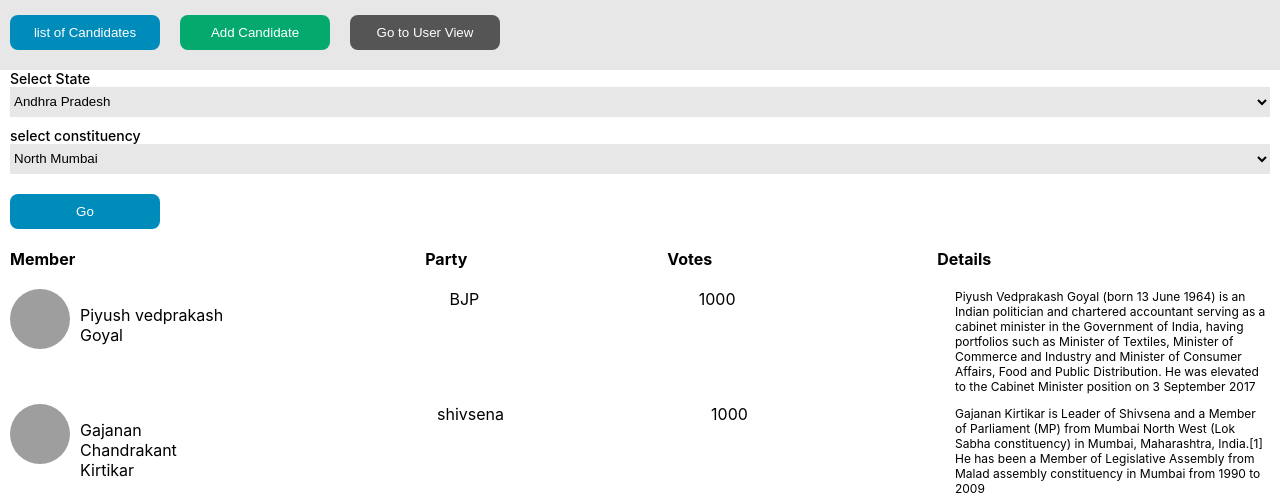
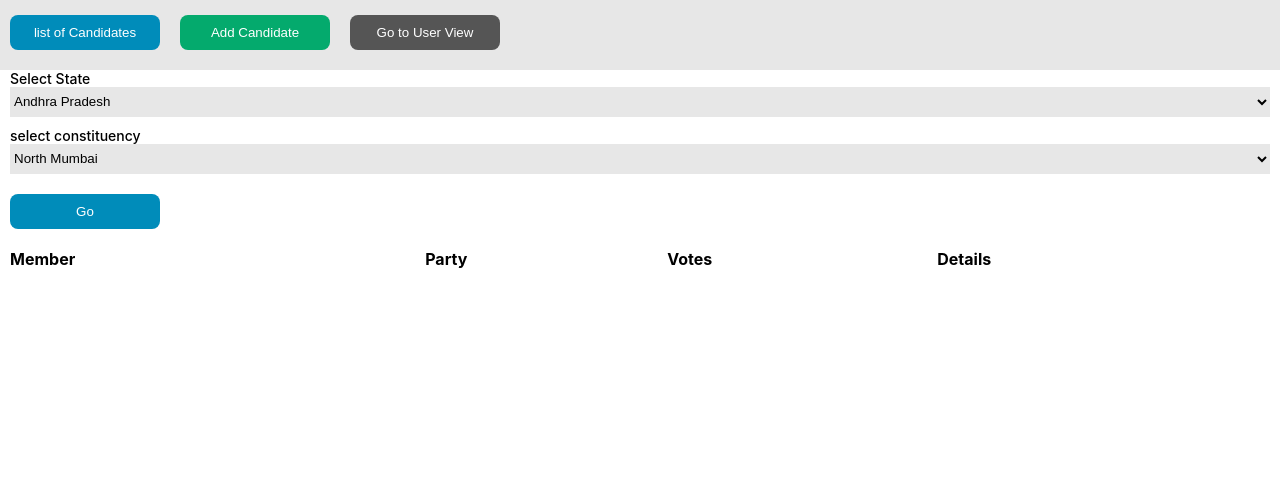
Before and after one commit to MachunuruSreenivasulaRedd/mpcatalogue, a React (Create React App) app: page / in a window 1280 px wide. Both pictures are taken after a click on the button "list of Candidates". Shown: the part 297-800 px from the top of the page. Built offline with nearby package versions, Linux system fonts and the light colour scheme; grey boxes are pictures that could not be loaded.

Commit message:
changesadded

```diff
--- a/src/App.js
+++ b/src/App.js
@@ -15,8 +15,7 @@ const List=[
   youtube:"",
   X:"",
   symbol:"https://upload.wikimedia.org/wikipedia/commons/thumb/1/1e/Bharatiya_Janata_Party_logo.svg/270px-Bharatiya_Janata_Party_logo.svg.png",
-  summary:"Piyush Vedprakash Goyal (born 13 June 1964) is an Indian politician and chartered accountant serving as a cabinet minister in the Government of India, having portfolios such as Minister of Textiles, Minister of Commerce and Industry and Minister of Consumer Affairs, Food and Public Distribution. He was elevated to the Cabinet Minister position on 3 September 2017"
-
+  summary:"Piyush Vedprakash Goyal (born 13 June 1964) is an Indian politician and chartered accountant serving as a cabinet minister in the Government of India, having portfolios such as Minister of Textiles, Minister of Commerce and Industry and Minister of Consumer Affairs, Food and Public Distribution. He was elevated to the Cabinet Minister position on 3 September 2017 from Maharashtra"
 },
 {
   key:2,
--- a/src/components/Admin/index.js
+++ b/src/components/Admin/index.js
@@ -4,7 +4,7 @@ import './index.css'
 import ListContext from '../../context/ListContext'
 
 
-const states=["Andhra Pradesh","Arunachal Pradesh","Assam","Bihar","Chattisgarh","Goa","Gujarat","Haryana","Himachal Pradesh","Jharkhand","Karnataka","Kerala" ,"madhya Pradesh","Maharastra","Manipur","Meghalaya","Mizoram","Nagaland","Odisha","Punjab","Rajasthan","Sikkim","Tamilnadu","Telangana","Tripura","UttarPradesh","Uttarakhand","WestBengal","Andaman and NicobarIslands","chandigarh","Lakshadweeep","Dadra and Nagar Haveli and Daman and Diu","Delhi","puducherry","Ladakh"]
+const states=["Andhra Pradesh","Arunachal Pradesh","Assam","Bihar","Chattisgarh","Goa","Gujarat","Haryana","Himachal Pradesh","Jharkhand","Karnataka","Kerala" ,"madhya Pradesh","Maharashtra","Manipur","Meghalaya","Mizoram","Nagaland","Odisha","Punjab","Rajasthan","Sikkim","Tamilnadu","Telangana","Tripura","UttarPradesh","Uttarakhand","WestBengal","Andaman and NicobarIslands","chandigarh","Lakshadweeep","Dadra and Nagar Haveli and Daman and Diu","Delhi","puducherry","Ladakh"]
 function Admin() {
     const [isUserActive, setUserActive] = useState(false)
     const [isAdd, setCandidate] = useState(false)
@@ -20,6 +20,7 @@ function Admin() {
     const [X, setX] = useState("")
     const [instagram, setinsta] = useState("")
     const [showList,setList]= useState(false)
+    const [filteredList,setFilteredList]=useState([])
     const addCandidate = () => {
         setCandidate(!isAdd)
     }
@@ -29,11 +30,20 @@ function Admin() {
     const listCandidates = () => {
         setList(!showList)
     }
-    const getCandidates = () => {}
     return (
         <ListContext.Consumer>
             {value => {
                 const { mpList, onAddCandidate } = value
+                const search=`${state}`
+                const getCandidates = () => {
+                    const list = mpList.filter(item => item.summary.includes(search))
+                    if(list.length> 0){
+                    setFilteredList([...filteredList, list])
+                    }
+                    else{
+                        setFilteredList([])
+                    }
+                }
                 const key = mpList.length
                 return (
                     <div>
@@ -50,7 +60,7 @@ function Admin() {
                             <div className={showList ? 'showList':'hideList'} >
                             <div className='input'>
                                         <label htmlFor="states" className='selection'>Select State</label>
-                                        <select value={state} id="state" onSelect={e => setState(e.target.value)}>
+                                        <select value={state} id="state" onChange={e => setState(e.target.value)}>
                                             {states.map(item => (
                                                 <option value={item}>{item}</option>
                                             ))}
@@ -58,7 +68,7 @@ function Admin() {
                                     </div>
                                     <div className='input'>
                                         <label htmlFor='constituency' className='selection'>select constituency</label>
-                                        <select value={constituency} id="constituency" onSelect={e => setconstituency(e.target.value)}>
+                                        <select value={constituency} id="constituency" onChange={e => setconstituency(e.target.value)}>
                                             <option value="North Mumbai">North Mumbai</option>
                                             <option value="Maharastra">Maharashtra</option>
                                             <option value="Mumbai North-East">Mumbai North-East</option>
@@ -68,15 +78,17 @@ function Admin() {
                                             <option value="Mumbai South">Mumbai South</option>
                                         </select>
                                     </div>
-                                    <button  className='goBtn' type="button" onClick={()=> getCandidates}>Go </button>
+                                    <button  className='goBtn' type="button" onClick={e=> getCandidates(e)}>Go </button>
                                     <div className='sections'>
                                         <div className='section'>Member</div>
                                         <div className='section'>Party</div>
                                         <div className='section1'>Votes</div>
                                         <div className='section2'>Details</div>
                                     </div>
+                                    {filteredList.length > 0 &&
                                 <div className='contentContainer'>
-                                    {mpList.map(item=> (
+
+                                    {filteredList[0].map(item=> (
                                        <div id="itemSection">
                                         <div className='member'>
                                             <img src={item.image} alt={item.name} className='candidateImage' />
@@ -88,6 +100,7 @@ function Admin() {
                                     ))}
 
                                 </div>
+            }
 
                                 </div>
                             <div className={isAdd ? 'showForm' : 'hideForm'}>
@@ -97,7 +110,7 @@ function Admin() {
                                     </h1>
                                     <div className='input'>
                                         <label htmlFor="states" className='selection'>Select State</label>
-                                        <select value={state} id="state" onSelect={e => setState(e.target.value)}>
+                                        <select value={state} id="state" onChange={e => setState(e.target.value)}>
                                             {states.map(item => (
                                                 <option value={item}>{item}</option>
                                             ))}
@@ -105,7 +118,7 @@ function Admin() {
                                     </div>
                                     <div className='input'>
                                         <label htmlFor='constituency' className='selection'>select constituency</label>
-                                        <select value={constituency} id="constituency" onSelect={e => setconstituency(e.target.value)}>
+                                        <select value={constituency} id="constituency" onChange={e => setconstituency(e.target.value)}>
                                             <option value="North Mumbai">North Mumbai</option>
                                             <option value="Maharastra">Maharashtra</option>
                                             <option value="Mumbai North-East">Mumbai North-East</option>
--- a/src/components/MpList/index.js
+++ b/src/components/MpList/index.js
@@ -5,7 +5,7 @@ import {useState} from 'react'
 import ListContext from "../../context/ListContext";
 
 
-const states=["Andhra Pradesh","Arunachal Pradesh","Assam","Bihar","Chattisgarh","Goa","Gujarat","Haryana","Himachal Pradesh","Jharkhand","Karnataka","Kerala" ,"madhya Pradesh","Maharastra","Manipur","Meghalaya","Mizoram","Nagaland","Odisha","Punjab","Rajasthan","Sikkim","Tamilnadu","Telangana","Tripura","UttarPradesh","Uttarakhand","WestBengal","Andaman and NicobarIslands","chandigarh","Lakshadweeep","Dadra and Nagar Haveli and Daman and Diu","Delhi","puducherry","Ladakh"]
+const states=["Andhra Pradesh","Arunachal Pradesh","Assam","Bihar","Chattisgarh","Goa","Gujarat","Haryana","Himachal Pradesh","Jharkhand","Karnataka","Kerala" ,"madhya Pradesh","Maharashtra","Manipur","Meghalaya","Mizoram","Nagaland","Odisha","Punjab","Rajasthan","Sikkim","Tamilnadu","Telangana","Tripura","UttarPradesh","Uttarakhand","WestBengal","Andaman and NicobarIslands","chandigarh","Lakshadweeep","Dadra and Nagar Haveli and Daman and Diu","Delhi","puducherry","Ladakh"]
 const MpList = () => {
     const [state, setState] = useState()
     const [constituency, setconstituency] = useState()
```
